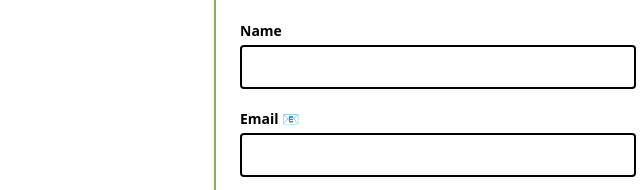
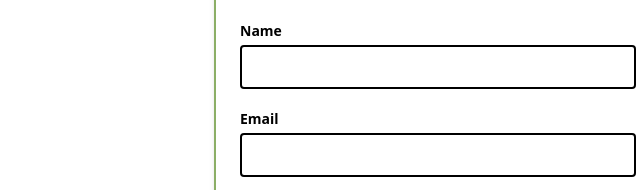
Before and after one commit to AlbertQuarshie/library-management-system, a plain HTML site: page index.html in a window 1280 px wide. Shown: the part 1717-1907 px from the top of the page, 202-842 px from the left. Drawn offline with nearby package versions, Linux system fonts and the light colour scheme.

Commit message:
Made some layout changes

```diff
--- a/index.html
+++ b/index.html
@@ -166,7 +166,7 @@
 
             <div class="relative mb-4">
               <label for="email" class="leading-7 text-sm font-bold"
-                >Email 📧</label
+                >Email </label
               >
               <input
                 type="email"
@@ -200,19 +200,16 @@
  <footer class="bg-[#111214] text-white py-8">
   <div class="max-w-7xl mx-auto px-6 lg:px-8 text-center">
 
-    <!-- Logo -->
     <h2 class="text-2xl font-bold">
       Literary<span class="text-[#8BAE66]"> Oasis</span>
     </h2>
 
-    <!-- Links -->
     <div class="flex justify-center space-x-6 mt-4 text-[#8BAE66] font-semibold">
       <a href="#about" class="hover:text-white transition">About</a>
       <a href="#contact" class="hover:text-white transition">Contact</a>
       <a href="faq.html" class="hover:text-white transition">FAQ</a>
     </div>
 
-    <!-- Social Icons -->
     <div class="flex justify-center space-x-8 mt-6 text-xl">
       <a href="mailto:youremail@example.com" class="hover:text-[#8BAE66] transition">
         <i class="fas fa-envelope"></i>
@@ -228,7 +225,6 @@
       </a>
     </div>
 
-    <!-- Copyright -->
     <p class="text-gray-400 text-sm mt-6">
       © 2026 Literary Oasis. All rights reserved.
     </p>
```
